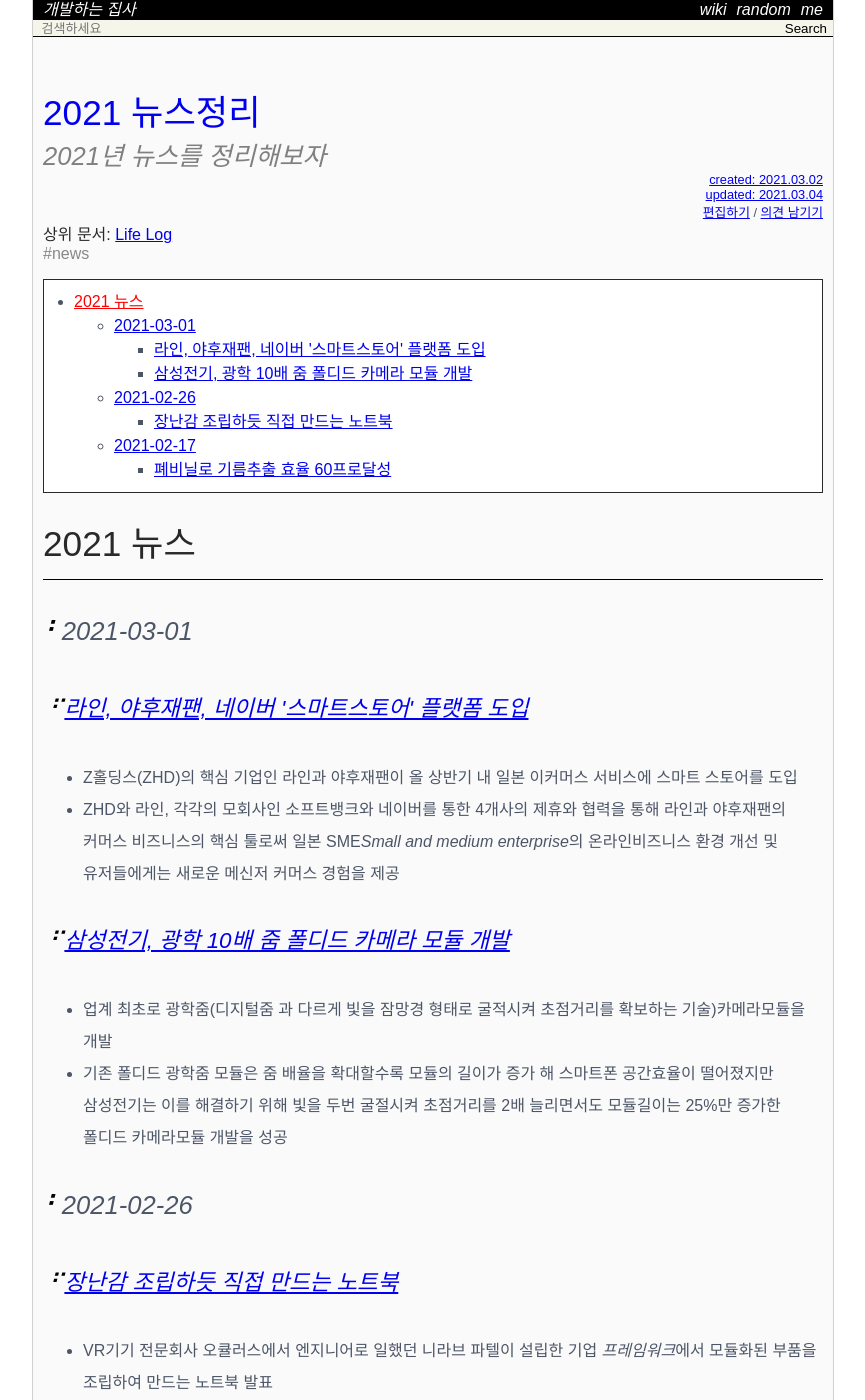
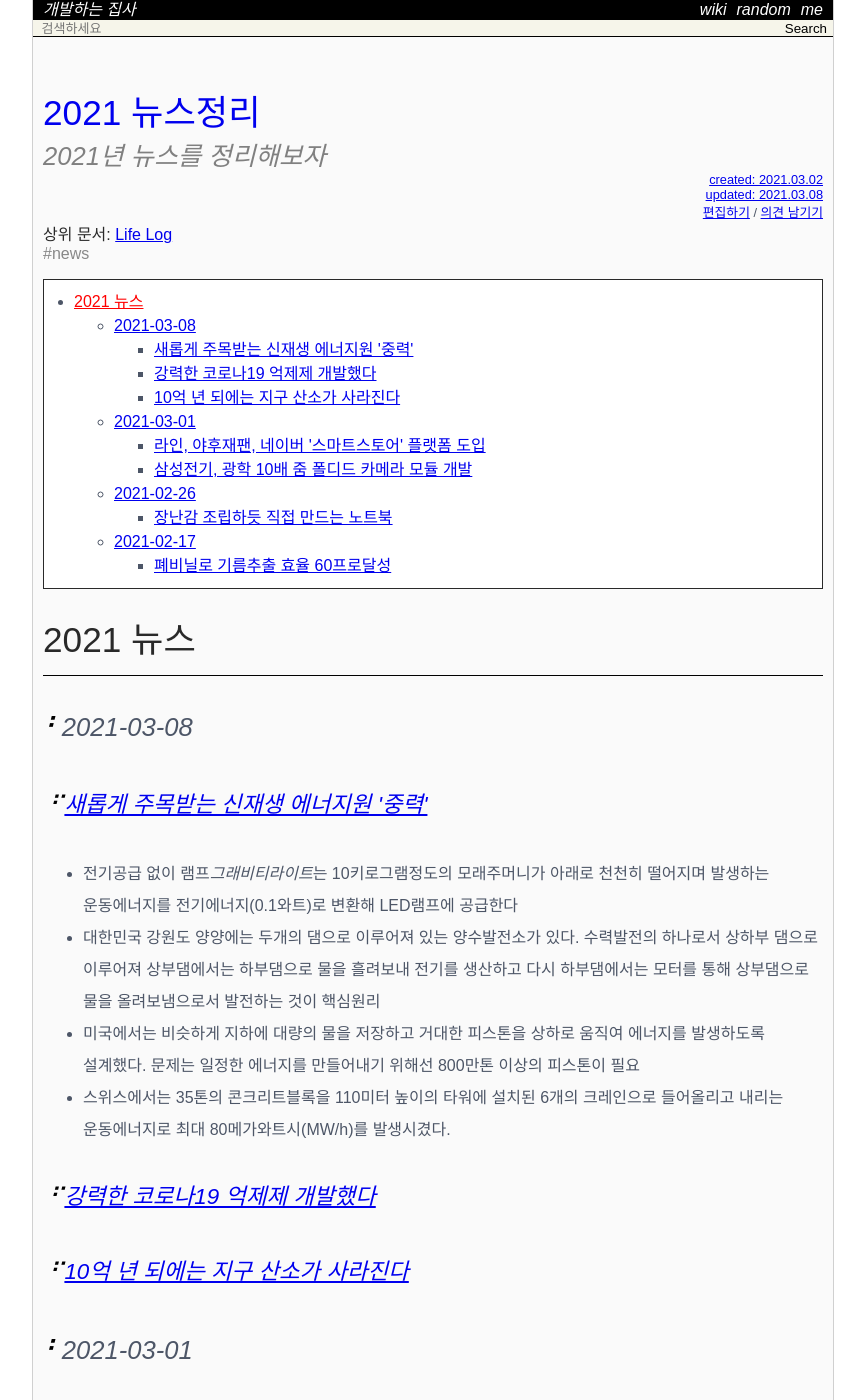
Before and after one commit to Achelous1/achelous1.github.io, a Jekyll site: the page built from _wiki/news-2021.md, in a window 1280 px wide and 1400 px high. Shown: the whole window, without its empty margins (207-1072 px from the left). Built offline with Jekyll 4.4.1, drawn with Linux system fonts in a browser that asks for light colours; nearby versions of some CDN libraries; some web fonts are replaced; comment, search, counter and statistics services are not loaded.

Commit message:
ADD news

```diff
--- a/_wiki/news-2021.md
+++ b/_wiki/news-2021.md
@@ -3,7 +3,7 @@
 title   : 2021 뉴스정리
 summary : 2021년 뉴스를 정리해보자
 date    : 2021-03-02 09:57:39 +0900
-updated : 2021-03-04 16:56:54 +0900
+updated : 2021-03-08 10:09:28 +0900
 tag     : news
 toc     : true
 public  : true
@@ -14,6 +14,17 @@
 {:toc}
 
 # 2021 뉴스
+
+### 2021-03-08
+#### [새롭게 주목받는 신재생 에너지원 '중력'](https://www.sciencetimes.co.kr/news/%ec%83%88%eb%a1%ad%ea%b2%8c-%ec%a3%bc%eb%aa%a9%eb%b0%9b%eb%8a%94-%ec%8b%a0%ec%9e%ac%ec%83%9d-%ec%97%90%eb%84%88%ec%a7%80%ec%9b%90-%ec%a4%91%eb%a0%a5/)
+* 전기공급 없이 램프*그래비티라이트*는 10키로그램정도의 모래주머니가 아래로 천천히 떨어지며 발생하는 운동에너지를 전기에너지(0.1와트)로 변환해 LED램프에 공급한다
+* 대한민국 강원도 양양에는 두개의 댐으로 이루어져 있는 양수발전소가 있다. 수력발전의 하나로서 상하부 댐으로 이루어져 상부댐에서는 하부댐으로 물을 흘려보내 전기를 생산하고 다시 하부댐에서는 모터를 통해 상부댐으로 물을 올려보냄으로서 발전하는 것이 핵심원리
+* 미국에서는 비슷하게 지하에 대량의 물을 저장하고 거대한 피스톤을 상하로 움직여 에너지를 발생하도록 설계했다. 문제는 일정한 에너지를 만들어내기 위해선 800만톤 이상의 피스톤이 필요
+* 스위스에서는 35톤의 콘크리트블록을 110미터 높이의 타워에 설치된 6개의 크레인으로 들어올리고 내리는 운동에너지로 최대 80메가와트시(MW/h)를 발생시겼다.
+
+#### [강력한 코로나19 억제제 개발했다](https://www.sciencetimes.co.kr/news/%ea%b0%95%eb%a0%a5%ed%95%9c-%ec%bd%94%eb%a1%9c%eb%82%9819-%ec%96%b5%ec%a0%9c%ec%a0%9c-%ea%b0%9c%eb%b0%9c%ed%96%88%eb%8b%a4/)
+
+#### [10억 년 되에는 지구 산소가 사라진다](https://www.sciencetimes.co.kr/news/10%ec%96%b5-%eb%85%84-%eb%92%a4%ec%97%90%eb%8a%94-%ec%a7%80%ea%b5%ac-%ec%82%b0%ec%86%8c%ea%b0%80-%ec%82%ac%eb%9d%bc%ec%a7%84%eb%8b%a4/)
 
 ### 2021-03-01
 #### [라인, 야후재팬, 네이버 '스마트스토어' 플랫폼 도입](https://zdnet.co.kr/view/?no=20210301155747)
```
